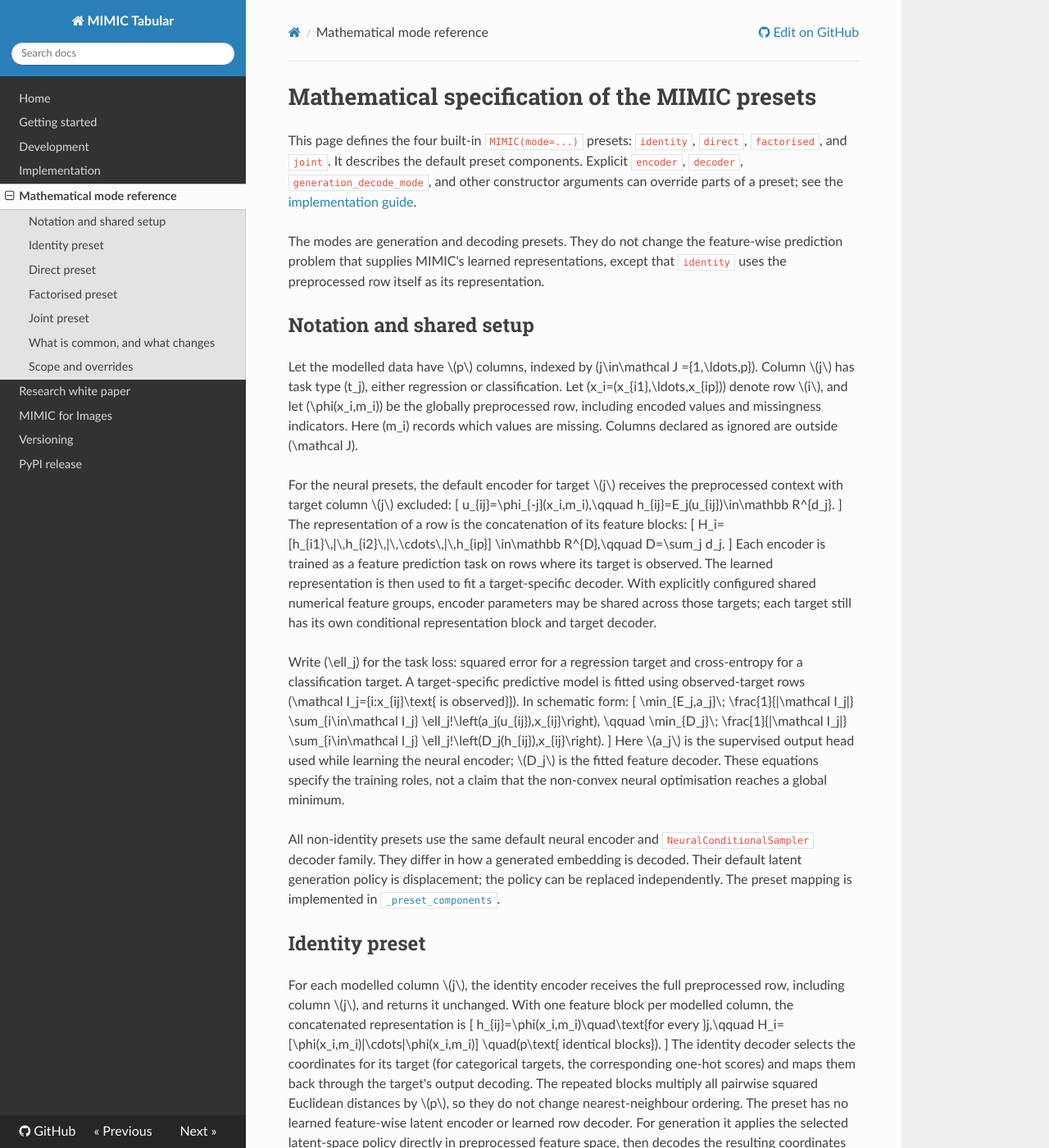
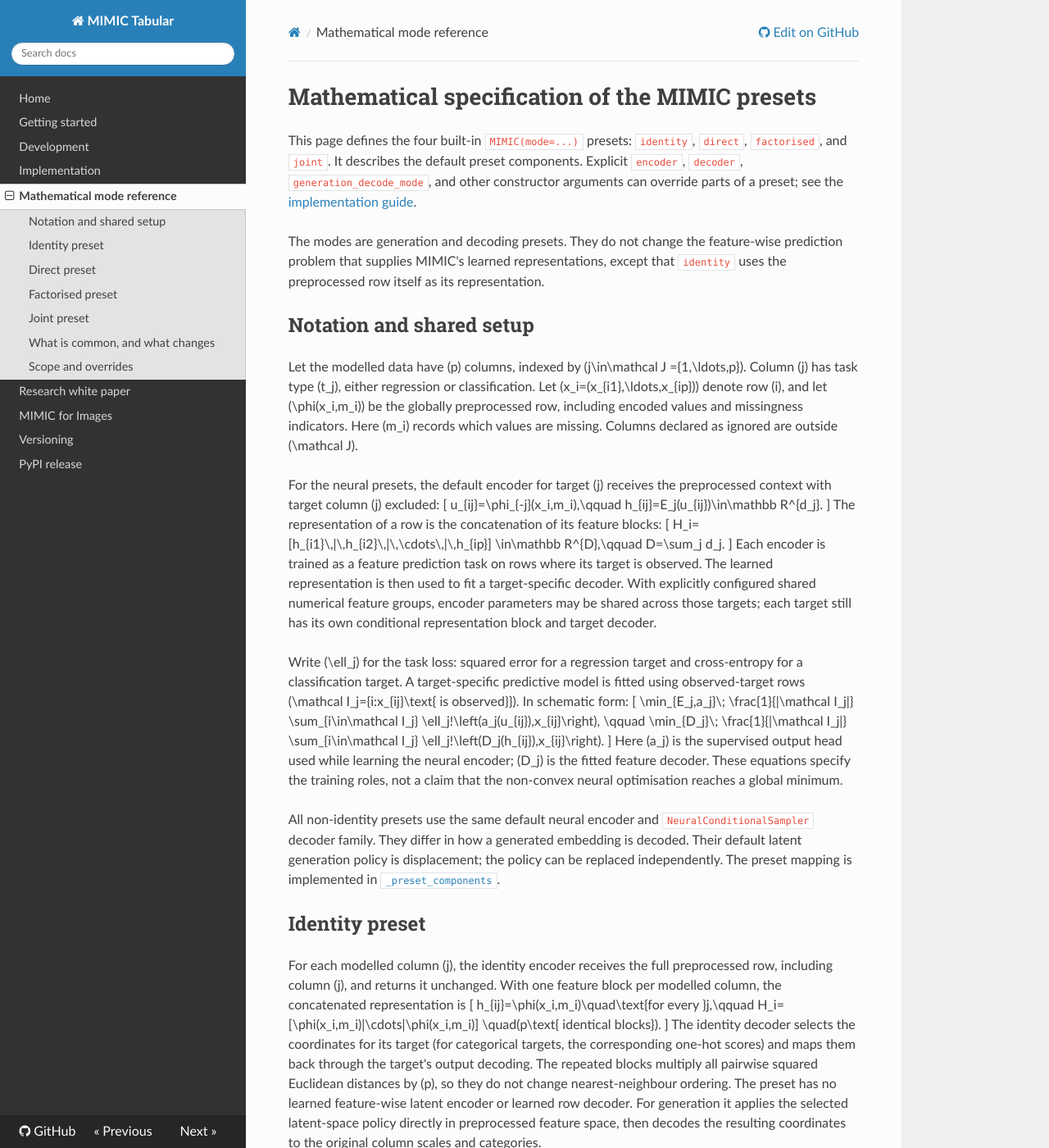
Before and after one commit to fabriziocosta/MIMIC, an MkDocs documentation site: the page built from docs/MODES.md, in a window 1280 px wide and 1400 px high. Shown: the whole window at 82% size. Built offline with MkDocs 1.6.1, drawn with Linux system fonts in a browser that asks for light colours; nearby versions of some CDN libraries; some of the changed text lies outside the part shown.

Commit message:
Repair inline math delimiters in mode reference

```diff
--- a/docs/MODES.md
+++ b/docs/MODES.md
@@ -12,15 +12,15 @@ except that `identity` uses the preprocessed row itself as its representation.
 
 ## Notation and shared setup
 
-Let the modelled data have \\(p\\) columns, indexed by (j\in\mathcal J
-=\{1,\ldots,p\}). Column \\(j\\) has task type (t_j\), either regression
-or classification. Let (x_i=(x_{i1},\ldots,x_{ip})) denote row \\(i\\), and
-let (\phi(x_i,m_i)\) be the globally preprocessed row, including encoded
-values and missingness indicators. Here (m_i\) records which values are
+Let the modelled data have \(p\) columns, indexed by \(j\in\mathcal J
+=\{1,\ldots,p\}\). Column \(j\) has task type \(t_j\), either regression
+or classification. Let \(x_i=(x_{i1},\ldots,x_{ip})\) denote row \(i\), and
+let \(\phi(x_i,m_i)\) be the globally preprocessed row, including encoded
+values and missingness indicators. Here \(m_i\) records which values are
 missing. Columns declared as ignored are outside \(\mathcal J\).
 
-For the neural presets, the default encoder for target \\(j\\) receives the
-preprocessed context with target column \\(j\\) excluded:
+For the neural presets, the default encoder for target \(j\) receives the
+preprocessed context with target column \(j\) excluded:
 \[
 u_{ij}=\phi_{-j}(x_i,m_i),\qquad
 h_{ij}=E_j(u_{ij})\in\mathbb R^{d_j}.
@@ -51,8 +51,8 @@ model is fitted using observed-target rows
 \sum_{i\in\mathcal I_j}
 \ell_j\!\left(D_j(h_{ij}),x_{ij}\right).
 \]
-Here \\(a_j\\) is the supervised output head used while learning the neural
-encoder; \\(D_j\\) is the fitted feature decoder. These equations specify the
+Here \(a_j\) is the supervised output head used while learning the neural
+encoder; \(D_j\) is the fitted feature decoder. These equations specify the
 training roles, not a claim that the non-convex neural optimisation reaches a
 global minimum.
 
@@ -64,8 +64,8 @@ in [`_preset_components`](https://github.com/fabriziocosta/MIMIC/blob/master/src
 
 ## Identity preset
 
-For each modelled column \\(j\\), the identity encoder receives the full
-preprocessed row, including column \\(j\\), and returns it unchanged. With one
+For each modelled column \(j\), the identity encoder receives the full
+preprocessed row, including column \(j\), and returns it unchanged. With one
 feature block per modelled column, the concatenated representation is
 \[
 h_{ij}=\phi(x_i,m_i)\quad\text{for every }j,\qquad
@@ -75,7 +75,7 @@ H_i=[\phi(x_i,m_i)\|\cdots\|\phi(x_i,m_i)]
 The identity decoder selects the coordinates for its target (for categorical
 targets, the corresponding one-hot scores) and maps them back through the
 target's output decoding. The repeated blocks multiply all pairwise squared
-Euclidean distances by \\(p\\), so they do not change nearest-neighbour ordering.
+Euclidean distances by \(p\), so they do not change nearest-neighbour ordering.
 The preset has no learned feature-wise latent encoder or learned row decoder.
 For generation it applies the selected latent-space policy directly in
 preprocessed feature space, then decodes the resulting coordinates to the
@@ -108,15 +108,15 @@ p_j(c\mid h^*_j).
 This preset is deterministic at generation time: it returns point predictions
 and does not draw values from the conditional samplers.
 
-The target block \\(h_j\\) is itself computed from the input with feature \\(j\\)
+The target block \(h_j\) is itself computed from the input with feature \(j\)
 excluded. Therefore “direct” means direct decoding from the learned
-target-specific block; it does not mean that the encoder was given \\(x_j\\).
+target-specific block; it does not mean that the encoder was given \(x_j\).
 
 ## Factorised preset
 
 Factorised generation first makes the same deterministic initial decode as the
 direct preset. It then performs three ordered passes over the modelled columns.
-For each unconditioned column \\(j\\), it forms the fixed context
+For each unconditioned column \(j\), it forms the fixed context
 \[
 H^*_{-j}=[h^*_1\|\cdots\|h^*_{j-1}\|h^*_{j+1}\|\cdots\|h^*_p]
 \]
@@ -125,9 +125,9 @@ and samples
 x^{(r)}_j\sim q_j(\,\cdot\mid H^*_{-j}),\qquad r=1,2,3.
 \]
 Conditioned columns are kept at their requested values. For a categorical
-column, \\(q_j\\) is the fitted conditional class-probability distribution. For
-a numerical column, the default neural sampler represents \\(q_j\\) as a
-(K)-component Gaussian mixture:
+column, \(q_j\) is the fitted conditional class-probability distribution. For
+a numerical column, the default neural sampler represents \(q_j\) as a
+\(K\)-component Gaussian mixture:
 \[
 q_j(y\mid H^*_{-j})
 =\sum_{k=1}^{K}\pi_{jk}(H^*_{-j})
@@ -137,33 +137,33 @@ The sampler draws a component according to its mixture weight, then draws a
 value from that component. The implementation supports component temperature
 and noise scale; their defaults are both one.
 
-The latent context \\(H^*\\) stays fixed through all three passes. Later sampled
+The latent context \(H^*\) stays fixed through all three passes. Later sampled
 column values are not re-encoded and fed back into other conditional samplers.
 Consequently these passes are not Gibbs sampling from a joint distribution,
-and the conditionals (q_j(x_j\mid H^*_{-j})) need not be compatible with any
-single joint distribution over \\(x\\). Factorised mode is a practical,
+and the conditionals \(q_j(x_j\mid H^*_{-j})\) need not be compatible with any
+single joint distribution over \(x\). Factorised mode is a practical,
 feature-wise stochastic decoder.
 
 ## Joint preset
 
 Joint mode first computes a conditional-evidence block for every target. For
-each \\(j\\), it applies that target's conditional sampler to the other
+each \(j\), it applies that target's conditional sampler to the other
 embedding blocks:
 \[
 e_j=c_j(H^*_{-j}).
 \]
-For a categorical target, \\(e_j\\) is its vector of predicted class
-probabilities. For a numerical target, (e_j) concatenates the predicted
+For a categorical target, \(e_j\) is its vector of predicted class
+probabilities. For a numerical target, \(e_j\) concatenates the predicted
 mixture weights, component means, and component scales. The complete evidence
 vector is
 \[
 e^*=[e_1\|e_2\|\cdots\|e_p].
 \]
 
-A shared neural trunk (g_\omega) maps \\(e^*\\) to a shared hidden state, and
-target-specific heads (r_{\omega,j}) produce all column predictions:
+A shared neural trunk \(g_\omega\) maps \(e^*\) to a shared hidden state, and
+target-specific heads \(r_{\omega,j}\) produce all column predictions:
 \[
-s^*=g_\omega(e^*),\qquad
+s^*=g_\omega\(e^*\),\qquad
 \hat x^*_j=r_{\omega,j}(s^*).
 \]
 The row decoder is fitted only on complete modelled training rows
@@ -183,7 +183,7 @@ and categorical outputs use the highest-scoring class.
 
 “Joint” here means **one shared multi-output decoder with a common hidden
 representation**. The implementation does not fit a joint density
-(p(x_1,\ldots,x_p\mid e)), and it does not sample correlated rows from such
+\(p(x_1,\ldots,x_p\mid e)\), and it does not sample correlated rows from such
 a density. The target heads share a learned trunk, while the training loss is
 the average of separate per-target losses.
 
@@ -191,19 +191,19 @@ the average of separate per-target losses.
 
 | Preset | Representation used for generation | Decode rule | Stochastic output sampling |
 | --- | --- | --- | --- |
-| `identity` | Preprocessed row (\phi(x,m)) | Identity coordinate decoding | No |
-| `direct` | Concatenated target-excluded neural blocks \\(H\\) | \\(D_j(h_j)\\), one head per target | No |
-| `factorised` | Same neural blocks (H) | Initial direct decode, then (q_j(x_j\mid H_{-j})) for three passes | Yes |
-| `joint` | Same neural blocks (H) | Shared decoder \\(G([c_j(H_{-j})]_j)\\) | No |
+| `identity` | Preprocessed row \(\phi(x,m)\) | Identity coordinate decoding | No |
+| `direct` | Concatenated target-excluded neural blocks \(H\) | \(D_j(h_j)\), one head per target | No |
+| `factorised` | Same neural blocks \(H\) | Initial direct decode, then \(q_j(x_j\mid H_{-j})\) for three passes | Yes |
+| `joint` | Same neural blocks (H) | Shared decoder \(G([c_j(H_{-j})]_j)\) | No |
 
 The latent generation policy (for example, interpolation or displacement) is a
 separate choice from the decoding preset. For the default displacement policy,
-with anchor rows \\(A,B,C\\), the generated embedding is
+with anchor rows \(A,B,C\), the generated embedding is
 \[
 H^*=H(A)+\lambda\bigl(H(C)-H(B)\bigr),
 \]
-where (\lambda) is drawn from the policy's configured interval. In the
-default preset configuration the interval is \\([0.25,0.75]\\), and neighbours
+where \(\lambda\) is drawn from the policy's configured interval. In the
+default preset configuration the interval is \([0.25,0.75]\), and neighbours
 are selected with the mutual-neighbour policy. See the [generation policy
 definition](https://github.com/fabriziocosta/MIMIC/blob/master/src/mimic/policies.py#L8-L25)
 and the [embedding-generation implementation](https://github.com/fabriziocosta/MIMIC/blob/master/src/mimic/mimic.py#L848-L875).
```
